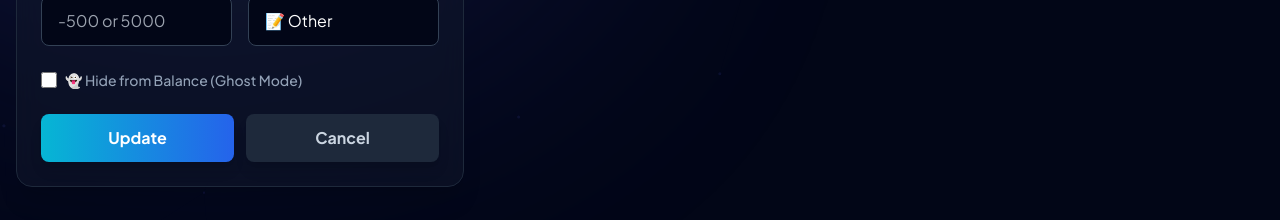
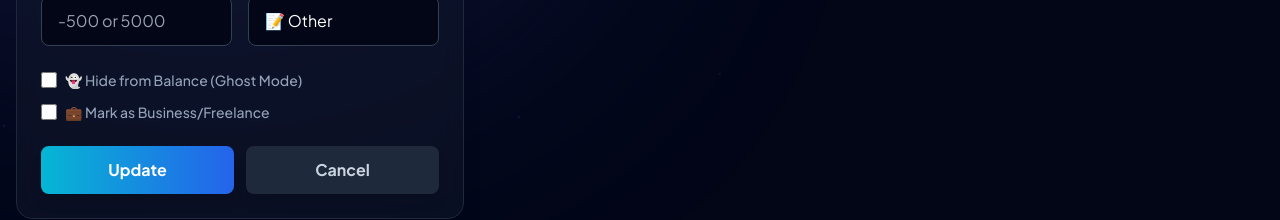
Before and after one commit to Manan0802/neofin, a React (Vite) app in the folder client/: page /edit/1 in a window 1280 px wide. Shown: the part 348-568 px from the top of the page. Built offline with nearby package versions, Linux system fonts and the light colour scheme; no server answers.

Commit message:
fix: added database persistence for isFreelance flag and updated Edit form to support it

```diff
--- a/client/src/components/EditTransaction.jsx
+++ b/client/src/components/EditTransaction.jsx
@@ -11,6 +11,7 @@ const EditTransaction = () => {
     const [amount, setAmount] = useState('');
     const [category, setCategory] = useState('Other');
     const [isHidden, setIsHidden] = useState(false);
+    const [isFreelance, setIsFreelance] = useState(false);
 
     useEffect(() => {
         const transactionId = id;
@@ -21,6 +22,7 @@ const EditTransaction = () => {
             setAmount(selectedTransaction.amount);
             setCategory(selectedTransaction.category || 'Other');
             setIsHidden(selectedTransaction.isHidden || false);
+            setIsFreelance(selectedTransaction.isFreelance || false);
         }
     }, [id, transactions]);
 
@@ -38,9 +40,9 @@ const EditTransaction = () => {
             amount: numberAmount,
             type,
             category,
-            category,
             date: new Date(), // Updates date to modified time
-            isHidden
+            isHidden,
+            isFreelance
         };
 
         editTransaction(updatedTransaction);
@@ -112,8 +114,9 @@ const EditTransaction = () => {
                     </div>
                 </div>
 
-                {/* Ghost Mode Toggle */}
-                <div className="flex items-center mb-6">
+                {/* Toggles */}
+                <div className="flex flex-col gap-3 mb-6">
+                    <div className="flex items-center">
                         <input
                             id="ghost-mode-edit"
                             type="checkbox"
@@ -124,6 +127,20 @@ const EditTransaction = () => {
                         <label htmlFor="ghost-mode-edit" className="ml-2 text-sm font-medium text-slate-300">
                             👻 <span className="text-slate-400">Hide from Balance (Ghost Mode)</span>
                         </label>
+                    </div>
+
+                    <div className="flex items-center">
+                        <input
+                            id="freelance-mode-edit"
+                            type="checkbox"
+                            checked={isFreelance}
+                            onChange={(e) => setIsFreelance(e.target.checked)}
+                            className="w-4 h-4 text-purple-500 bg-gray-700 border-gray-600 rounded focus:ring-purple-500 ring-offset-gray-800 focus:ring-2"
+                        />
+                        <label htmlFor="freelance-mode-edit" className="ml-2 text-sm font-medium text-slate-300">
+                            💼 <span className="text-slate-400">Mark as Business/Freelance</span>
+                        </label>
+                    </div>
                 </div>
 
                 <div className="flex space-x-3">
```
Also changed, not shown: 2 other files (tests, documents, lock files or other folders). Lines whose indentation alone changed are shown as unchanged.
